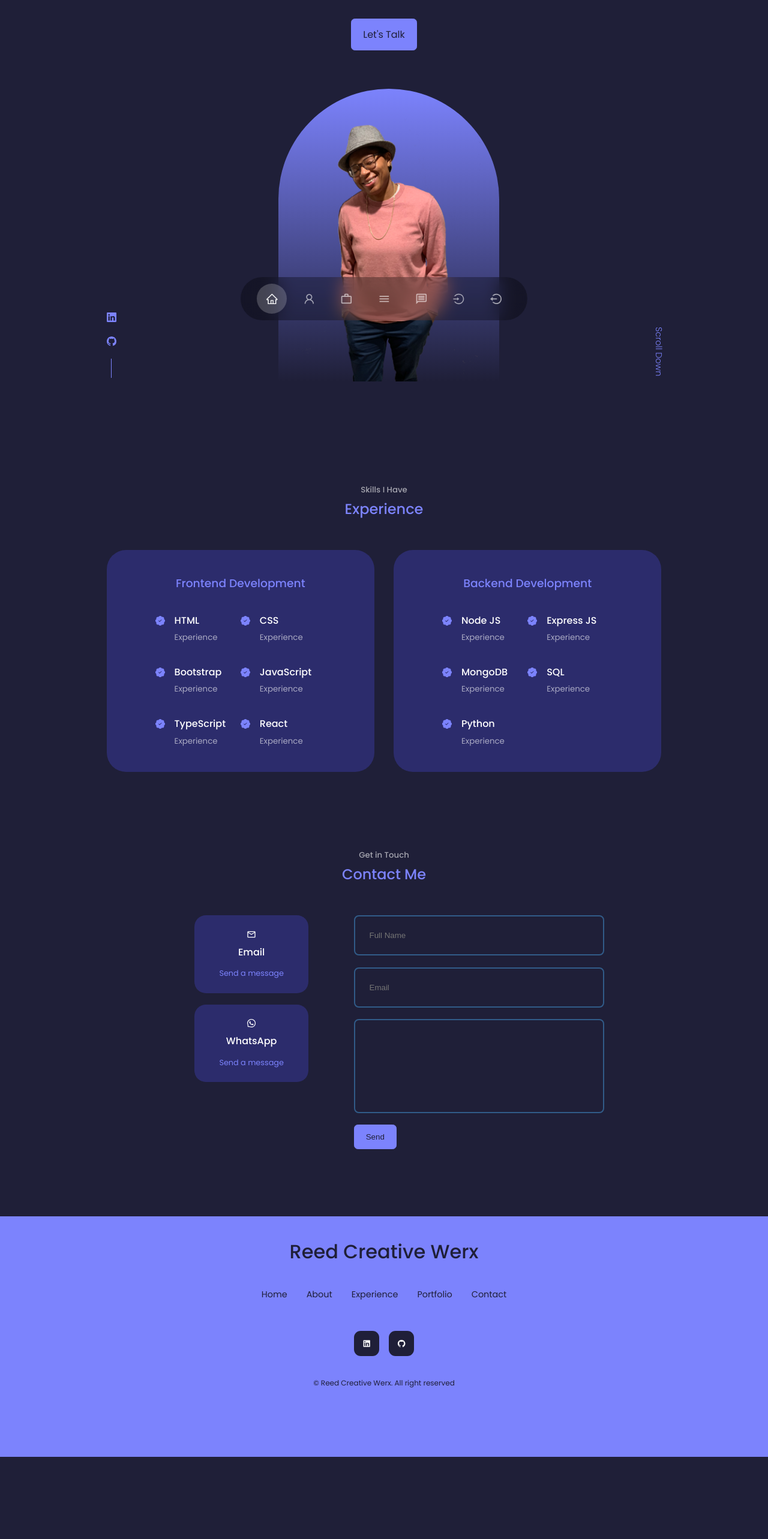
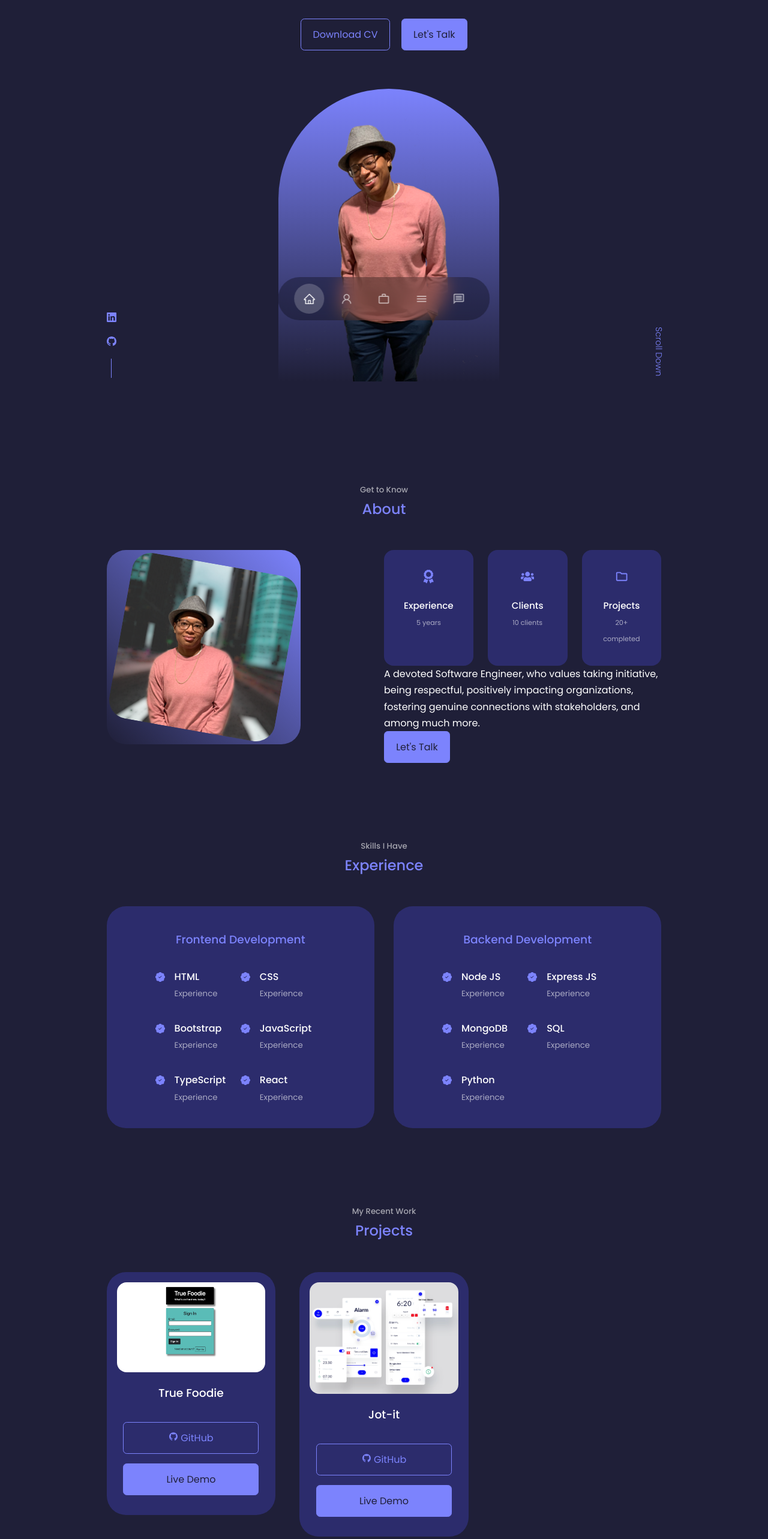
Before and after one commit to MDReed2/rcw-portfolio-react, a React (Create React App) app: page / in a window 1280 px wide. Shown: the part 234-2800 px from the top of the page at 60% size. Before the commit the page ends 2663 px from the top, so only its background shows below. Built offline with nearby package versions, Linux system fonts and the light colour scheme.

Commit message:
Updates to portfolio for outcomes class / Contact form needs to be finished

```diff
--- a/package.json
+++ b/package.json
@@ -4,6 +4,7 @@
   "version": "0.1.0",
   "private": true,
   "dependencies": {
+    "@emailjs/browser": "^3.4.0",
     "@testing-library/jest-dom": "^5.14.1",
     "@testing-library/react": "^11.2.7",
     "@testing-library/user-event": "^12.8.3",
@@ -14,6 +15,7 @@
     "dotenv": "^8.2.0",
     "dotenv-expand": "^5.1.0",
     "emailjs": "^3.7.0",
+    "emailjs-com": "^3.2.0",
     "fs-extra": "^9.1.0",
     "gh-pages": "^3.2.3",
     "object-assign": "^4.1.1",
--- a/src/App.jsx
+++ b/src/App.jsx
@@ -128,11 +128,12 @@ const App = () => {
         </Routes>
         <Header user={user} forwardRef={headerRef} />
         <Navbar headerRef={headerRef}/>
-        {user ? <About forwardRef={aboutRef} />: ''}
+        <About />
+        <Experience />
+        <Portfolio user={user}/>
+        {/* {user ? <About forwardRef={aboutRef} />: ''} */}
         {/* {user ? <Experience />: ''} */}
-        <Experience />
-        {user ? <Portfolio />: ''}
-        {/* <Portfolio user={user}/> */}
+        {/* {user ? <Portfolio />: ''} */}
         <Contact />
       </main>
       <Footer />
--- a/src/components/contact/Contact.jsx
+++ b/src/components/contact/Contact.jsx
@@ -1,20 +1,46 @@
-import React, { useRef } from 'react'
-// import emailjs from '@emailjs/browser'
+import React, { useRef, useState } from 'react'
+import emailjs from '@emailjs/browser'
 import './contact.scss'
 import { MdOutlineEmail } from 'react-icons/md'
 import { AiOutlineWhatsApp } from 'react-icons/ai'
+import Form from 'react-bootstrap/Form'
+import { FormControl } from 'react-bootstrap'
 
 const Contact = () => {
   const form = useRef()
+  const [fullName, setFullName] = useState('')
+  const [emailInput, setEmailInput] = useState('')
+  const [messageInput, setMessageInput] = useState('')
 
-  // const sendEmail = (event) => {
-  //   event.preventDefault()
+  const nameChangeHandler = (event) => {
+    event.preventDefault()
+    // setFullName(event.target.value)
+    console.log(event.target.value)
+  }
 
-  //   emailjs.sendForm('YOUR_SERVICE_ID', 'YOUR_TEMPLATE_ID', form.current, 'YOUR_USER_ID')
-  //     .then((result) => {
 
-  //     })
-  // }
+  const sendEmail = (event) => {
+    event.preventDefault()
+
+    emailjs.sendForm('service_79lyfpo', 'template_qtv7hsl', form.current, 'gmFc-xPYQOovWlFKC')
+      .then((result) => {
+         console.log(result.text);
+      }, (error) => {
+          console.log(error.text);
+      })
+
+    const inputData = {
+      fullName: fullName,
+      emailInput: emailInput,
+      messageInput: messageInput
+    }
+
+    console.log(inputData)
+
+    setFullName('')
+    setEmailInput('')
+    setMessageInput('')
+  }
 
   return (
     <section id='contact'>
@@ -30,7 +56,7 @@ const Contact = () => {
           <article className='contact__option'>
             <AiOutlineWhatsApp className='contact__option-icon' />
             <h4>WhatsApp</h4>
-            <a href='https://api.whatsapp.com/send?phone+17736304105' target='_blank'>Send a message</a>
+            <a href='https://api.whatsapp.com/send?phone+17736304105' target='_blank' rel="noreferrer">Send a message</a>
           </article>
           {/* <article className='contact__option'>
             <MdOutlineEmail />
@@ -39,8 +65,17 @@ const Contact = () => {
             <a href='https://api.linkedin.com/v2/messages'></a>
           </article> */}
         </div>
-        <form action="">
-          <input type="text" name='name' placeholder='Full Name' required />
+        <Form ref={form} onSubmit={sendEmail}>
+          <Form.Label>Full Name</Form.Label>
+          <FormControl
+            type='text'
+            name='name'
+            value={fullName}
+            onChange={nameChangeHandler}
+          />
+        </Form>
+        <form>
+          <input type="text" name='name' required onChange={nameChangeHandler}/>
           <input type="email" name='email' placeholder='Email' />
           <textarea name="message" rows="7" required></textarea>
           <button type='submit' className='btn btn-primary'>Send</button>
--- a/src/components/header/CTA.jsx
+++ b/src/components/header/CTA.jsx
@@ -4,7 +4,8 @@ import DownloadCTA from './cta-download/DownloadCTA'
 const CTA = (props) => {
   return (
     <div className='cta'>
-      {props.user ? <DownloadCTA />: ''}
+      <DownloadCTA />
+      {/* {props.user ? <DownloadCTA />: ''} */}
       <a href='#contact' className='btn btn-primary'>Let's Talk</a>
     </div>
   )
--- a/src/components/header/cta-download/DownloadCTA.jsx
+++ b/src/components/header/cta-download/DownloadCTA.jsx
@@ -2,11 +2,6 @@ import React from 'react'
 import CV from './../../../assets/MeshiaReed_Resume2022.pdf'
 
 const DownloadCTA = () => {
-
-  // const User = () => {
-
-  // }
-
   return (
     <a href={CV} download className='btn'>Download CV</a>
   )
--- a/src/components/navbar/Navbar.jsx
+++ b/src/components/navbar/Navbar.jsx
@@ -1,34 +1,35 @@
 import React, { useState } from 'react'
-import { NavLink } from 'react-router-dom'
+// import { NavLink } from 'react-router-dom'
 import './navbar.scss'
 import { AiOutlineHome, AiOutlineUser, AiOutlineLogin } from 'react-icons/ai'
+// import { AiOutlineLogin } from 'react-icons/ai'
 import { MdWorkOutline, MdOutlineMenu, MdOutlineMessage } from 'react-icons/md'
-import { RiLogoutCircleLine } from 'react-icons/ri'
+
 
 
 const Navbar = (props) => {
   const [activeNav, setActiveNav] = useState('/')
 
-  const authenticatedOptions = (
-    <>
-      <NavLink to='/change-password' className='nav-link'>Change Password</NavLink>
-      <NavLink to='/sign-out' className='nav-link'>Sign Out</NavLink>
+  // const authenticatedOptions = (
+  //   <>
+  //     <NavLink to='/change-password' className='nav-link'>Change Password</NavLink>
+  //     <NavLink to='/sign-out' className='nav-link'>Sign Out</NavLink>
 
-    </>
-  )
+  //   </>
+  // )
 
-  const unauthenticatedOptions = (
-    <>
-      <NavLink to='/sign-up' className='nav-link'>Sign Up</NavLink>
-      <NavLink to='/sign-in' className='nav-link'>Sign In</NavLink>
-    </>
-  )
+  // const unauthenticatedOptions = (
+  //   <>
+  //     <NavLink to='/sign-up' className='nav-link'>Sign Up</NavLink>
+  //     <NavLink to='/sign-in' className='nav-link'>Sign In</NavLink>
+  //   </>
+  // )
 
-  const alwaysOptions = (
-    <>
-      <NavLink to='/' className='nav-link'>Home</NavLink>
-    </>
-  )
+  // const alwaysOptions = (
+  //   <>
+  //     <NavLink to='/' className='nav-link'>Home</NavLink>
+  //   </>
+  // )
 
   const onHome = () => {
     setActiveNav('#')
@@ -40,13 +41,13 @@ const Navbar = (props) => {
     props.aboutRef.current.scrollIntoView()
   }
 
-  const onSignIn = () => {
-    setActiveNav('/sign-in')
-  }
+  // const onSignIn = () => {
+  //   setActiveNav('/sign-in')
+  // }
 
-  const onSignOut = () => {
-    setActiveNav('/sign-out')
-  }
+  // const onSignOut = () => {
+  //   setActiveNav('/sign-out')
+  // }
 
 
   return (
@@ -56,8 +57,8 @@ const Navbar = (props) => {
       <a href='#experience' onClick={() => setActiveNav('#experience')} className={activeNav === '#experience' ? 'active' : ''}><MdWorkOutline /></a>
       <a href='#portfolio' onClick={() => setActiveNav('#portfolio')} className={activeNav === '#portfolio' ? 'active' : ''}><MdOutlineMenu /></a>
       <a href='#contact' onClick={() => setActiveNav('#contact')} className={activeNav === '#contact' ? 'active' : ''}><MdOutlineMessage /></a>
-      <NavLink to='/sign-in' onClick={onSignIn} className={activeNav === '/sign-in' ? 'active' : ''} title="Sign In"><AiOutlineLogin /></NavLink>
-      <NavLink to='/sign-out' onClick={onSignOut} className={activeNav === '/sign-out' ? 'active' : ''} title="Sign Out"><RiLogoutCircleLine /></NavLink>
+      {/* <NavLink to='/sign-in' onClick={onSignIn} className={activeNav === '/sign-in' ? 'active' : ''} title="Sign In"><AiOutlineLogin /></NavLink> */}
+      {/* <NavLink to='/sign-out' onClick={onSignOut} className={activeNav === '/sign-out' ? 'active' : ''} title="Sign Out"><RiLogoutCircleLine /></NavLink> */}
     </nav>
   )
 }
--- a/src/components/portfolio/Portfolio.jsx
+++ b/src/components/portfolio/Portfolio.jsx
@@ -1,21 +1,22 @@
-import React, { useState } from 'react'
-import { Link } from 'react-router-dom'
+import React from 'react'
+// import { Link } from 'react-router-dom'
 import './portfolio.scss'
 import { AiFillGithub } from 'react-icons/ai'
-import IMG from '../../assets/project-img-example.png'
-import CreatCTA from '../suggestions/create/CreatCTA'
+import TRUEFOODIE from '../../assets/true-foodie.png'
+import JOTIT from '../../assets/project-img-example.png'
+// import CreatCTA from '../suggestions/create/CreatCTA'
 
 const data = [
   {
     id: 1,
-    image: IMG,
+    image: TRUEFOODIE,
     title: 'True Foodie',
     github: 'https://github.com/MDReed2/true-foodie-client',
     demo: 'https://mdreed2.github.io/true-foodie-client/'
   },
   {
     id: 2,
-    image: IMG,
+    image: JOTIT,
     title: 'Jot-it',
     github: 'https://github.com/MDReed2/project-frontend',
     demo: 'https://house-slytherin.github.io/project-frontend/'
@@ -26,7 +27,7 @@ const Portfolio = (props) => {
   return (
     <section id='portfolio'>
       <h5>My Recent Work</h5>
-      <h2>Portfolio</h2>
+      <h2>Projects</h2>
       <div className="container portfolio__container">
         {
           data.map(({id, image, title, github, demo}) => {
@@ -38,8 +39,8 @@ const Portfolio = (props) => {
                   </div>
                   <h3>{title}</h3>
                   <div className="portfolio__item-cta">
-                    <a href={github} className='btn' target='_blank'><AiFillGithub /> GitHub</a>
-                    <a href={demo} className='btn btn-primary' target='_blank'> Live Demo</a>
+                    <a href={github} className='btn' target='_blank' rel="noreferrer"><AiFillGithub /> GitHub</a>
+                    <a href={demo} className='btn btn-primary' target='_blank' rel="noreferrer"> Live Demo</a>
                   </div>
                 </article>
               </div>
@@ -47,12 +48,12 @@ const Portfolio = (props) => {
           })
         }
       </div>
-      <div className='suggestions'>
+      {/* <div className='suggestions'>
         {props.user ? <CreatCTA /> : ''}
         <p>Have a project in mind that you would like to see?</p>
         <a href='#suggestions'><Link to='/suggestions'>Create Suggestion</Link></a>
         <a href='#suggestionList'><Link to='/suggestions/owner'>View Suggestions</Link></a>
-      </div>
+      </div> */}
     </section>
   )
 }
```
Also changed, not shown: src/assets/true-foodie.png (added), 1 other file (tests, documents, lock files or other folders).
